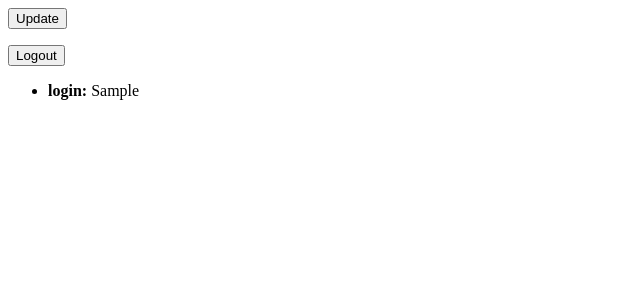
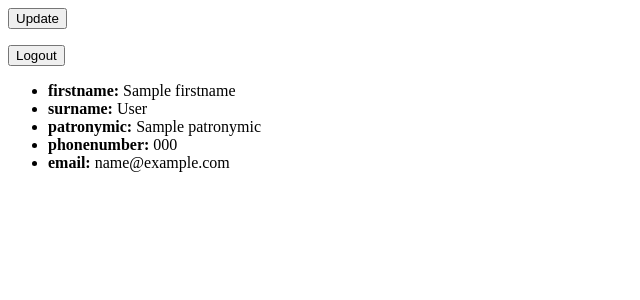
Before and after one commit to LongDude/Hotfix2024-Back, a Django app: template PlywoodTickets/templates/index.html in a window 1280 px wide. Shown: the top 300 px of the page, without its empty margins (0-640 px from the left). Run offline with Django 5.2, Linux system fonts and the light colour scheme; the template is opened without the code that fills it: most values are stand-ins (such as "Sample title", 1, 10 or a date in 2020).

Commit message:
Фронт в беке

```diff
--- a/PlywoodTickets/templates/index.html
+++ b/PlywoodTickets/templates/index.html
@@ -8,6 +8,10 @@
 </form>
 {% block content %}
   <ul>
-    <li><strong>login:</strong> {{ lo }}</li>
+    <li><strong>firstname:</strong> {{ firstname }}</li>
+    <li><strong>surname:</strong> {{ surname }}</li>
+    <li><strong>patronymic:</strong> {{ patronymic }}</li>
+    <li><strong>phonenumber:</strong> {{ phonenumber }}</li>
+    <li><strong>email:</strong> {{ email }}</li>
   </ul>
 {% endblock %}
--- a/PlywoodTickets/templates/register_done.html
+++ b/PlywoodTickets/templates/register_done.html
@@ -0,0 +1,4 @@
+{% block content %}
+    <h1>Welcome {{ new_user.first_name }}!</h1>
+    <p>Your account has been successfully created. Now you can <a href="{% url "login" %}">log in</a>.</p>
+{% endblock %}
```
Also changed, not shown: PlywoodTickets/personalLocker/views.py (+10 -9 lines).
